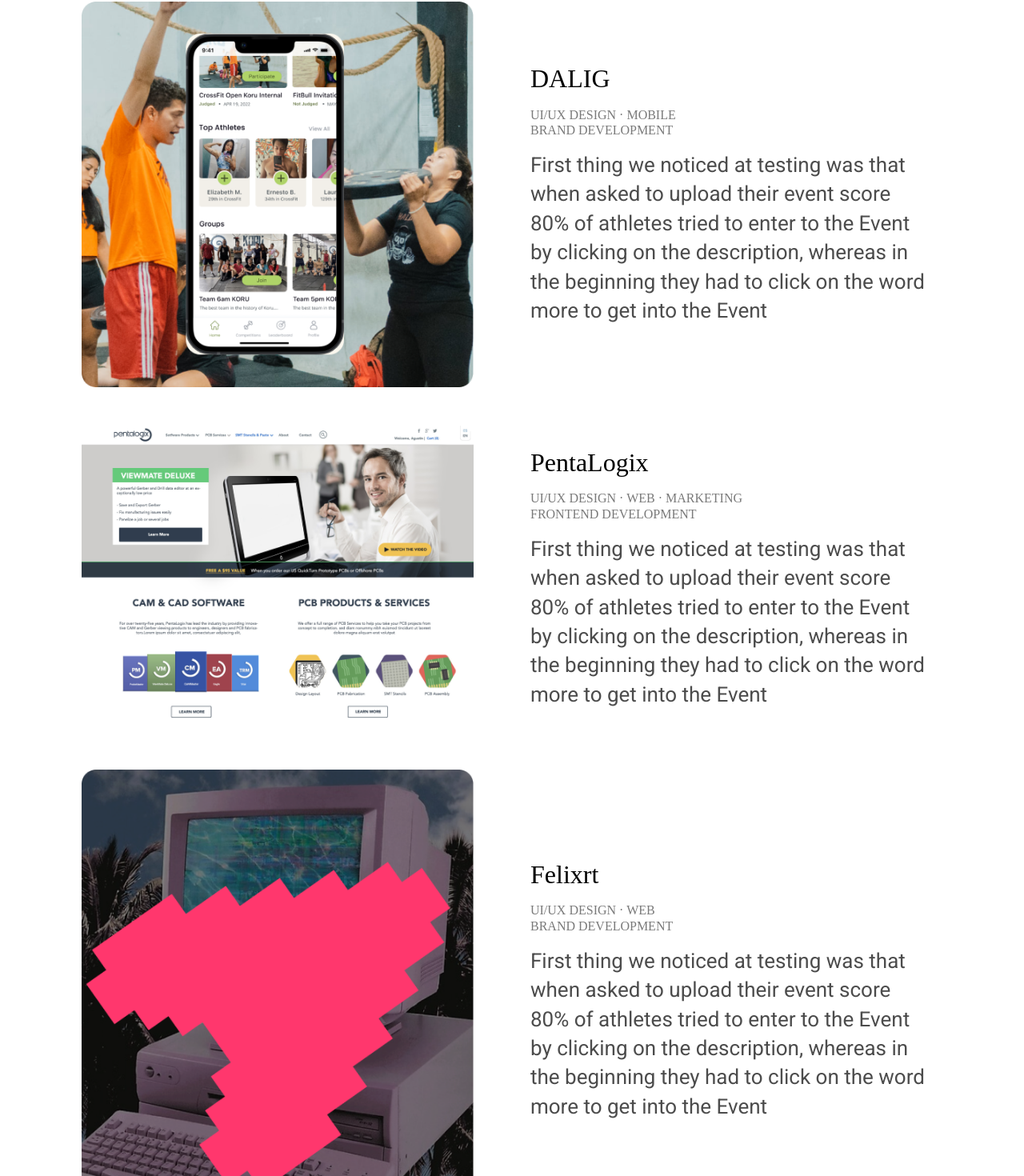
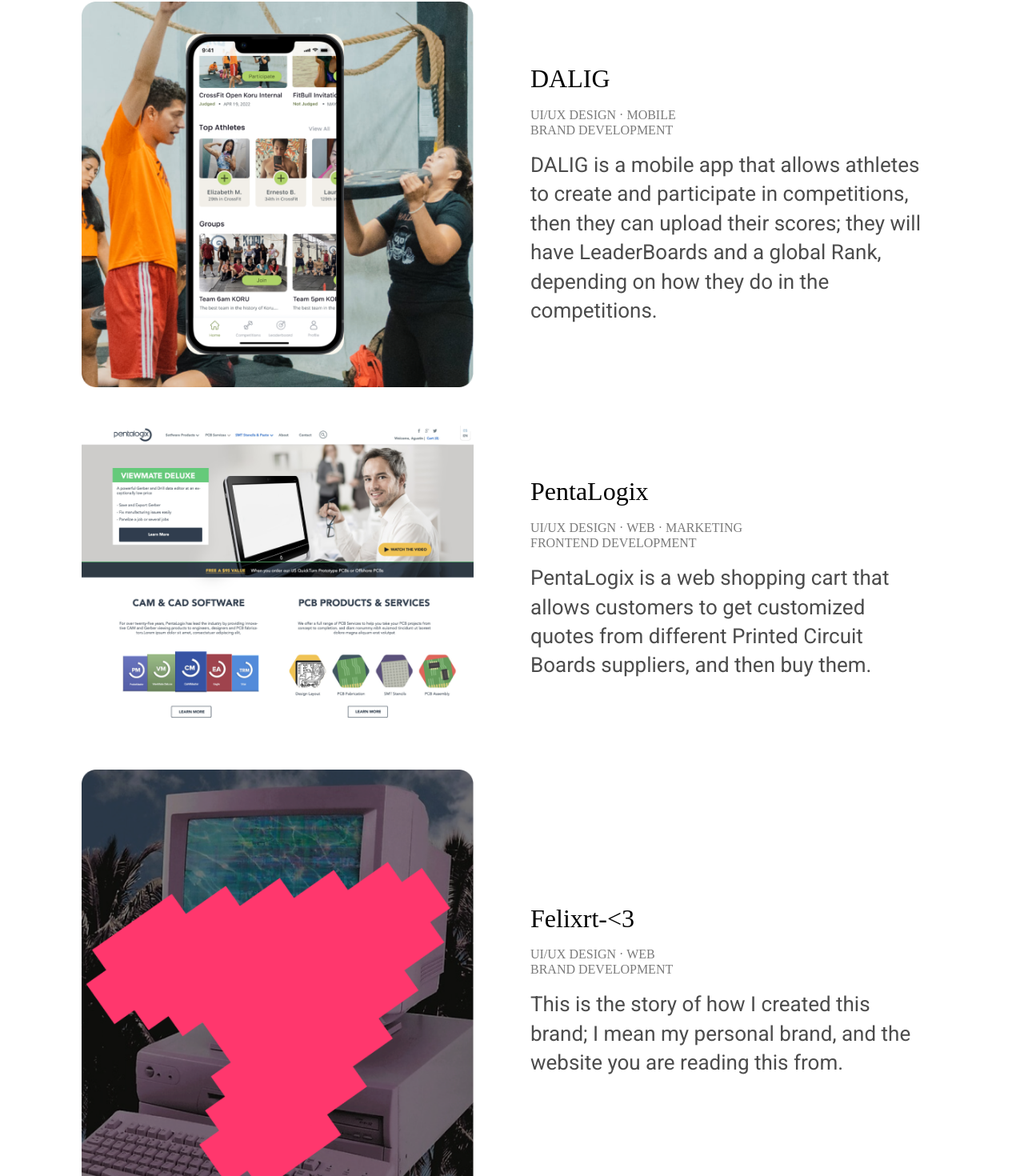
Before and after one commit to frivasto/felixrt, a React (Create React App) app: page /Portfolio in a window 1280 px wide. Shown: the part 534-2004 px from the top of the page at 80% size. Built offline with nearby package versions, Linux system fonts and the light colour scheme.

Commit message:
Portfolio Descriptions

```diff
--- a/src/components/misc/HomePortfolio.jsx
+++ b/src/components/misc/HomePortfolio.jsx
@@ -35,9 +35,9 @@ const HomePortfolio = () => {
                                     </Link>
                                     <h6 className="mb-3 text-left tagline px-1 px-md-2">UI/UX DESIGN  · MOBILE<br/>BRAND DEVELOPMENT</h6>
                                     <p className="display lead-paragraph px-1 px-md-2 mb-5 mb-md-0">
-                                        First thing we noticed at testing was that when asked to upload their event score
-                                        80% of athletes tried to enter to the Event by clicking on the description,
-                                        whereas in the beginning they had to click on the word more to get into the Event
+                                        DALIG is a mobile app that allows athletes to create and participate in competitions,
+                                        then they can upload their scores; they will have LeaderBoards and a
+                                        global Rank, depending on how they do in the competitions.
                                     </p>
                                 </div>
                             </div>
@@ -48,9 +48,8 @@ const HomePortfolio = () => {
                                     </Link>
                                     <h6 className="mb-3 text-left tagline px-1 px-md-2">UI/UX  DESIGN    ·    WEB    ·    MARKETING <br/> FRONTEND DEVELOPMENT    </h6>
                                     <p className="display lead-paragraph px-1 px-md-2 mb-5 mb-md-0">
-                                        First thing we noticed at testing was that when asked to upload their event score
-                                        80% of athletes tried to enter to the Event by clicking on the description,
-                                        whereas in the beginning they had to click on the word more to get into the Event
+                                        PentaLogix is a web shopping cart that allows customers to get customized quotes from
+                                        different Printed Circuit Boards suppliers, and then buy them.
                                     </p>
                                 </div>
                                 <div className="col-12 col-md-6 px-2 pl-md-5 mb-5 mb-md-0">
@@ -69,13 +68,12 @@ const HomePortfolio = () => {
                                 </div>
                                 <div className="col-12 col-md-6 ">
                                     <Link to='/Portfolio/ThisBrand'>
-                                        <h2 className="mb-3 text-left px-1 px-md-2">Felixrt</h2>
+                                        <h2 className="mb-3 text-left px-1 px-md-2">Felixrt-&lt;3</h2>
                                     </Link>
                                     <h6 className="mb-3 text-left tagline px-1 px-md-2">UI/UX DESIGN  · WEB <br/>BRAND DEVELOPMENT</h6>
                                     <p className="display lead-paragraph px-1 px-md-2 mb-5 mb-md-0">
-                                        First thing we noticed at testing was that when asked to upload their event score
-                                        80% of athletes tried to enter to the Event by clicking on the description,
-                                        whereas in the beginning they had to click on the word more to get into the Event
+                                        This is the story of how I created this brand; I mean my personal brand,
+                                        and the website you are reading this from.
                                     </p>
                                 </div>
                             </div>
--- a/src/components/misc/PortfolioShuffle.js
+++ b/src/components/misc/PortfolioShuffle.js
@@ -28,9 +28,9 @@ class PortfolioShuffle extends React.Component{
                                         </Link>
                                         <h6 className="mb-3 text-left tagline px-1 px-md-2">UI/UX DESIGN  · MOBILE<br/>BRAND DEVELOPMENT</h6>
                                         <p className="display lead-paragraph px-1 px-md-2 mb-5 mb-md-0">
-                                            First thing we noticed at testing was that when asked to upload their event score
-                                            80% of athletes tried to enter to the Event by clicking on the description,
-                                            whereas in the beginning they had to click on the word more to get into the Event
+                                            DALIG is a mobile app that allows athletes to create and participate in competitions,
+                                            then they can upload their scores; they will have LeaderBoards and a
+                                            global Rank, depending on how they do in the competitions.
                                         </p>
                                     </div>
                                 </div>
@@ -47,9 +47,8 @@ class PortfolioShuffle extends React.Component{
                                         </Link>
                                         <h6 className="mb-3 text-left tagline px-1 px-md-2">UI/UX  DESIGN    ·    WEB    ·    MARKETING <br/> FRONTEND DEVELOPMENT    </h6>
                                         <p className="display lead-paragraph px-1 px-md-2 mb-5 mb-md-0">
-                                            First thing we noticed at testing was that when asked to upload their event score
-                                            80% of athletes tried to enter to the Event by clicking on the description,
-                                            whereas in the beginning they had to click on the word more to get into the Event
+                                            PentaLogix is a web shopping cart that allows customers to get customized quotes from
+                                            different Printed Circuit Boards suppliers, and then buy them.
                                         </p>
                                     </div>
 
@@ -63,13 +62,12 @@ class PortfolioShuffle extends React.Component{
                                     </div>
                                     <div className="col-12 col-md-6 ">
                                         <Link to='/Portfolio/ThisBrand'>
-                                            <h2 className="mb-3 text-left px-1 px-md-2">Felixrt</h2>
+                                            <h2 className="mb-3 text-left px-1 px-md-2">Felixrt-&lt;3</h2>
                                         </Link>
                                         <h6 className="mb-3 text-left tagline px-1 px-md-2">UI/UX DESIGN  · WEB <br/>BRAND DEVELOPMENT</h6>
                                         <p className="display lead-paragraph px-1 px-md-2 mb-5 mb-md-0">
-                                            First thing we noticed at testing was that when asked to upload their event score
-                                            80% of athletes tried to enter to the Event by clicking on the description,
-                                            whereas in the beginning they had to click on the word more to get into the Event
+                                            This is the story of how I created this brand; I mean my personal brand,
+                                            and the website you are reading this from.
                                         </p>
                                     </div>
                                 </div>
```
